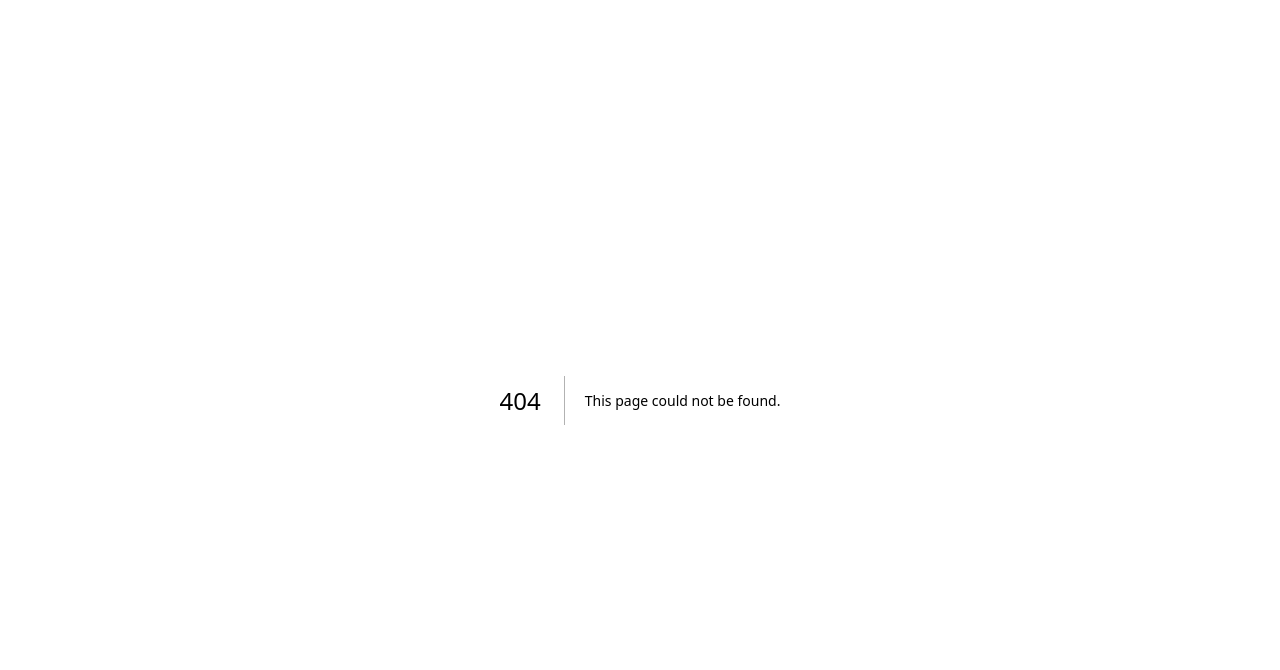
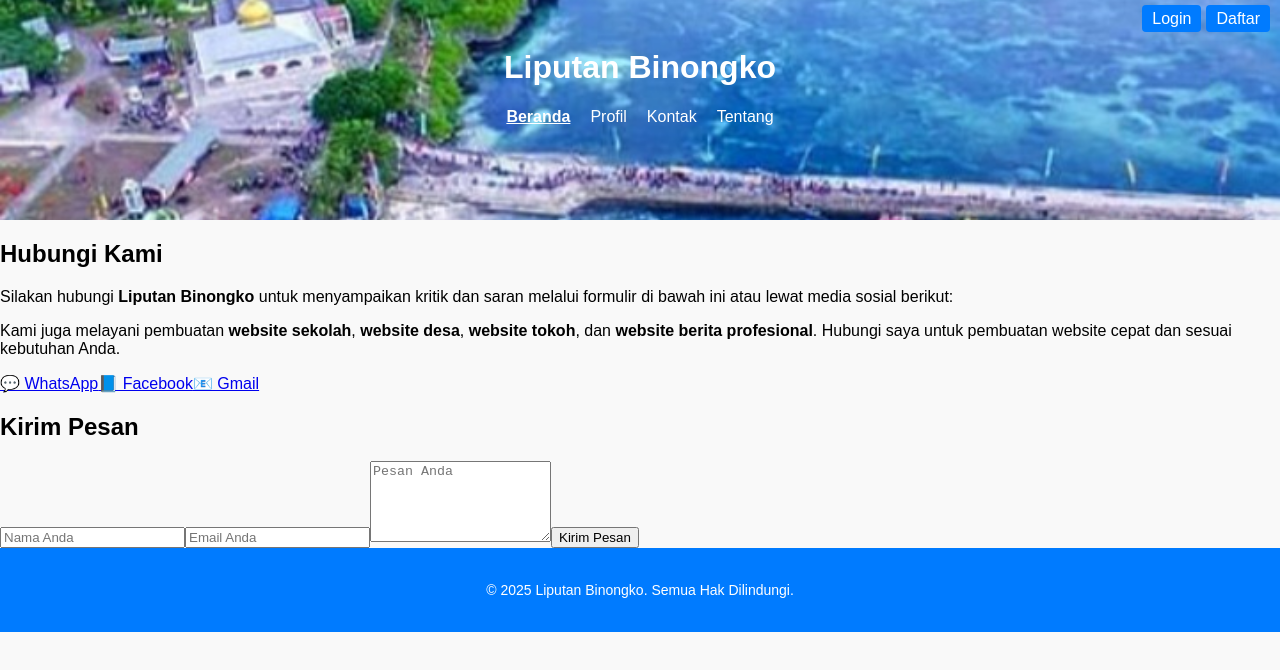
Before and after one commit to liputanbinongko-rgb/Liputan-Binongko-Next-JS, a Next.js app: page /kontak in a window 1280 px wide. Before the commit this address had no page. Shown: the top 670 px of the page. Built offline with nearby package versions, Linux system fonts and the light colour scheme.

Commit message:
Tambah Header dan Footer, bersihkan file lama

```diff
--- /dev/null
+++ b/app/components/Footer.js
@@ -0,0 +1,7 @@
+export default function Footer() {
+  return (
+    <footer>
+      <p>© 2025 Liputan Binongko. Semua Hak Dilindungi.</p>
+    </footer>
+  );
+}
--- /dev/null
+++ b/app/components/Header.js
@@ -0,0 +1,23 @@
+"use client";
+
+import Link from "next/link";
+
+export default function Header() {
+  return (
+    <header className="header">
+      <div className="header-top">
+        <Link href="/login" className="btn">Login</Link>
+        <Link href="/register" className="btn">Daftar</Link>
+      </div>
+
+      <h1>Liputan Binongko</h1>
+
+      <nav className="auth-buttons">
+        <Link href="/" className="active">Beranda</Link>
+        <Link href="/profil">Profil</Link>
+        <Link href="/kontak">Kontak</Link>
+        <Link href="/tentang">Tentang</Link>
+      </nav>
+    </header>
+  );
+}
--- /dev/null
+++ b/app/kontak/page.js
@@ -0,0 +1,88 @@
+import Header from "../components/Header";
+import Footer from "../components/Footer";
+import "../globals.css";
+
+export const metadata = {
+  title: "Kontak | Liputan Binongko",
+  description:
+    "Hubungi tim Liputan Binongko untuk kerjasama, kritik, saran, atau pembuatan website profesional.",
+};
+
+export default function Kontak() {
+  return (
+    <div className="kontak-page">
+      <Header active="kontak" />
+
+      <main className="kontak-container">
+        {/* Info Section */}
+        <section className="kontak-info">
+          <h2>Hubungi Kami</h2>
+          <p>
+            Silakan hubungi <strong>Liputan Binongko</strong> untuk menyampaikan
+            kritik dan saran melalui formulir di bawah ini atau lewat media
+            sosial berikut:
+          </p>
+
+          <p>
+            Kami juga melayani pembuatan{" "}
+            <strong>website sekolah</strong>, <strong>website desa</strong>,{" "}
+            <strong>website tokoh</strong>, dan{" "}
+            <strong>website berita profesional</strong>. Hubungi saya untuk
+            pembuatan website cepat dan sesuai kebutuhan Anda.
+          </p>
+
+          <div className="socialButtons">
+            <a
+              href="https://wa.me/6282320520288?text=Halo%20Arfan%2C%20saya%20tertarik%20buat%20website"
+              target="_blank"
+              rel="noopener noreferrer"
+              className="btnWhatsapp"
+            >
+              💬 WhatsApp
+            </a>
+            <a
+              href="https://www.facebook.com/profile.php?id=61580110220140"
+              target="_blank"
+              rel="noopener noreferrer"
+              className="btnFacebook"
+            >
+              📘 Facebook
+            </a>
+            <a
+              href="mailto:liputanbinongko@gmail.com"
+              className="btnGmail"
+              target="_blank"
+              rel="noopener noreferrer"
+            >
+              📧 Gmail
+            </a>
+          </div>
+        </section>
+
+        {/* Form Section */}
+        <section className="kontak-form">
+          <h2>Kirim Pesan</h2>
+          <form
+            action="https://formspree.io/f/meolvoqr"
+            method="POST"
+            className="form"
+          >
+            <input type="text" name="name" placeholder="Nama Anda" required />
+            <input type="email" name="email" placeholder="Email Anda" required />
+            <textarea
+              name="message"
+              placeholder="Pesan Anda"
+              rows={5}
+              required
+            ></textarea>
+            <button type="submit" className="btnSubmit">
+              Kirim Pesan
+            </button>
+          </form>
+        </section>
+      </main>
+
+      <Footer />
+    </div>
+  );
+}
```
Also changed, not shown: app/page.js (+50 -39 lines), app/profil/page.js (added, +47 -0 lines), app/tentang/page.js (added, +53 -0 lines), app/~page.js (added).
